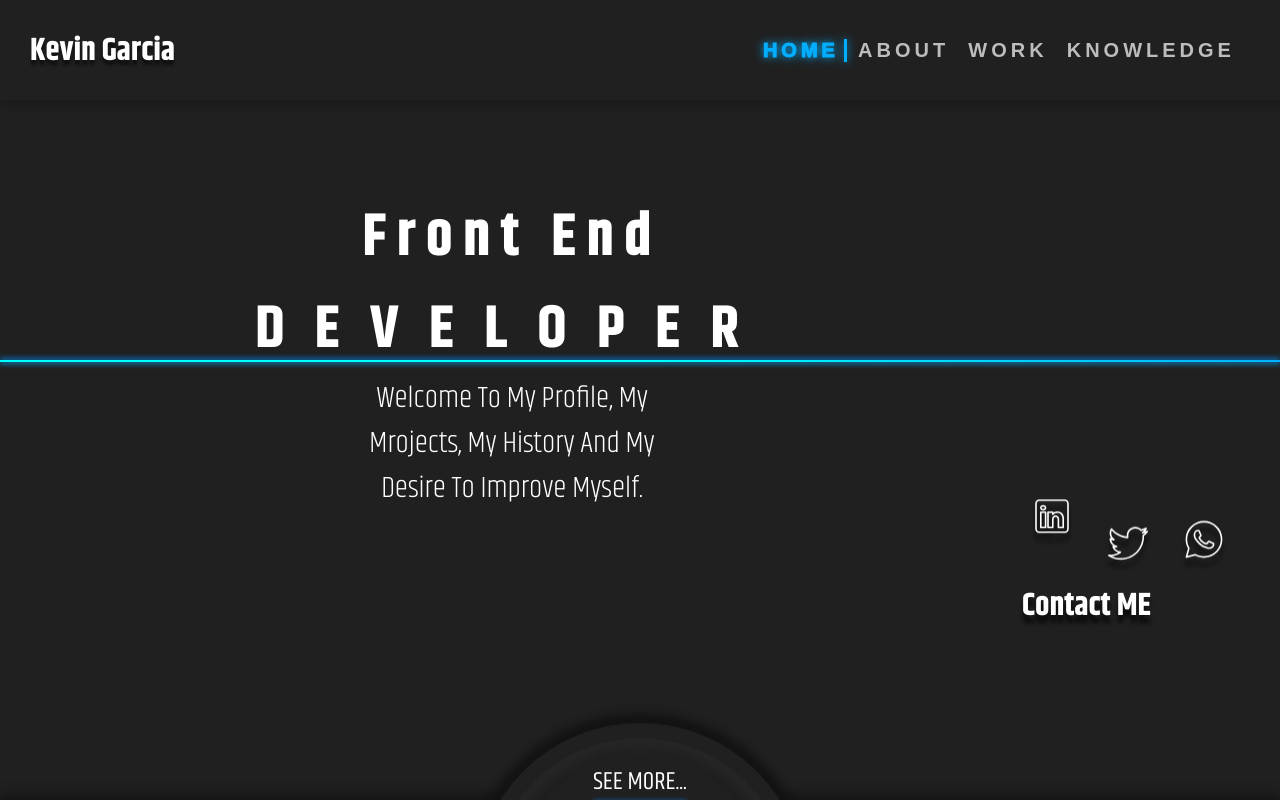
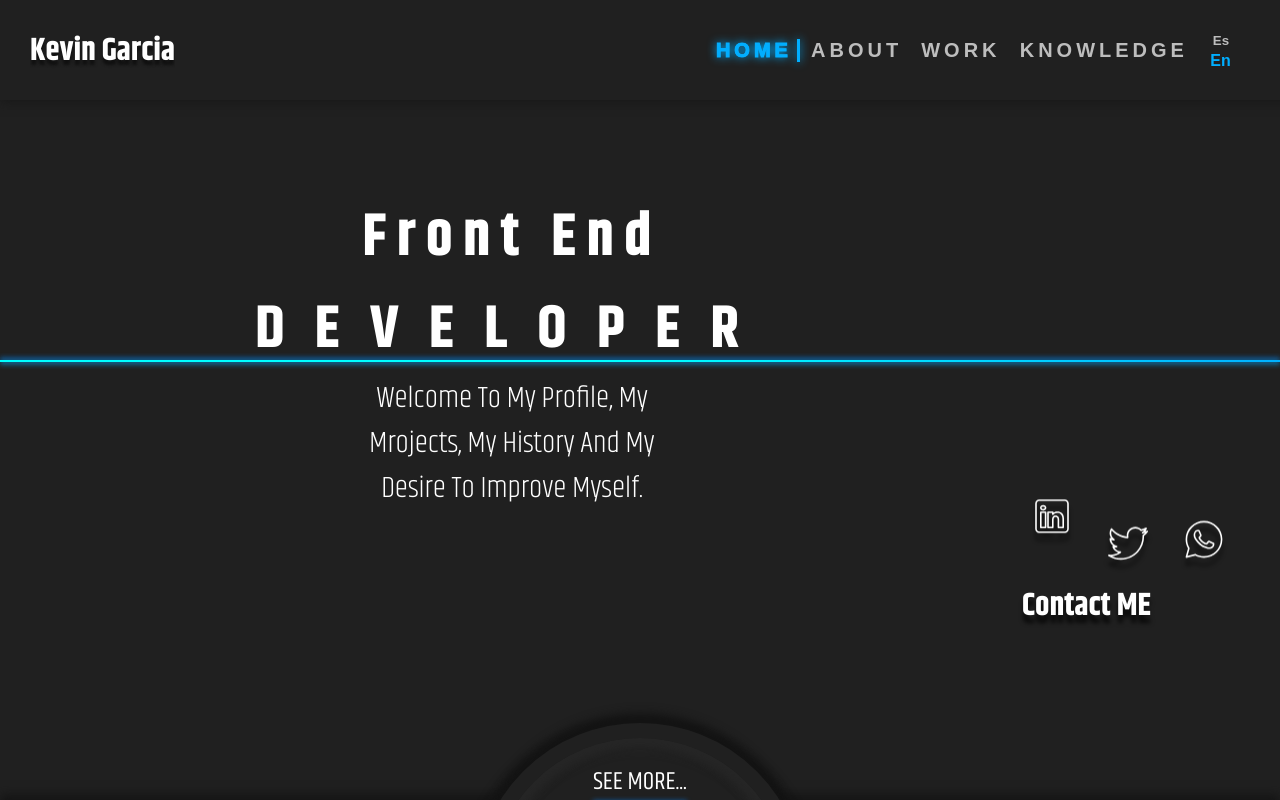
Before and after one commit to KevinAndresG/PersonalPortfolio, a React (Vite) app: page /home in a window 1280 px wide. Built offline with nearby package versions, Linux system fonts and the light colour scheme.

Commit message:
create language selector global context and aply it to navBar

```diff
--- a/package.json
+++ b/package.json
@@ -14,6 +14,7 @@
     "matter-js": "^0.19.0",
     "react": "^18.2.0",
     "react-dom": "^18.2.0",
+    "react-intl": "^6.6.8",
     "react-router-dom": "^6.21.3",
     "scrollreveal": "^4.0.9"
   },
--- a/src/Components/Shared/Header/Header.scss
+++ b/src/Components/Shared/Header/Header.scss
@@ -43,11 +43,22 @@ header {
       position: relative;
       font-size: 20px;
       font-weight: bolder;
-      color: #bdbdbd;
       letter-spacing: 4px;
       transform: scale(1);
       transition: all 0.2s ease;
       padding: 0;
+      a {
+        color: #bdbdbd;
+        text-decoration: none;
+        &.active {
+          cursor: pointer;
+          .hover-text {
+            border-right: var(--border-right) solid var(--animation-color);
+            width: 95%;
+            filter: drop-shadow(0 0 5px var(--animation-color));
+          }
+        }
+      }
     }
     .button.inactive .hover-text {
       border-right: var(--border-right) solid transparent;
@@ -72,6 +83,32 @@ header {
         filter: drop-shadow(0 0 5px var(--animation-color));
       }
     }
+    .lang-cont {
+      display: flex;
+      flex-direction: column;
+      row-gap: 5px;
+      margin-right: 15px;
+      margin-left: 15px;
+      align-items: center;
+      justify-content: center;
+      .lang-button {
+        border: none;
+        padding: 0;
+        background: transparent;
+        color: #bdbdbd;
+        font-weight: bolder;
+        transition: color 0.1s ease, scale 0.1s ease;
+        &:hover {
+          cursor: pointer;
+          scale: 1.2;
+          color: rgb(95, 204, 255);
+        }
+        &.active {
+          scale: 1.2;
+          color: rgb(0, 174, 255);
+        }
+      }
+    }
   }
 }
 
--- a/src/Components/Shared/Header/Header.tsx
+++ b/src/Components/Shared/Header/Header.tsx
@@ -1,31 +1,38 @@
-import { Link, useNavigate } from "react-router-dom";
+import { Link, NavLink } from "react-router-dom";
 import "./Header.scss";
-import { useEffect, useState } from "react";
+import { useContext, useEffect, useState } from "react";
 import MobileHeader from "../MobileHeader/MobileHeader";
+import { LanguageContext } from "../../../Contexts/LanguageSelector/Context";
+import { FormattedMessage, IntlProvider } from "react-intl";
 
 const Header = () => {
-  const navItems = ["HOME", "ABOUT", "WORK", "KNOWLEDGE"];
-  const [screenWidth, setScreenWidth] = useState(window.screen.width);
-  const [y, setY] = useState(window.scrollY);
   const scrollStyles = {
     backgroundColor: "#3131313d",
     backdropFilter: "blur(10px)",
     padding: "0 0 0 30px",
   };
-  const navigate = useNavigate();
-  const navigationMenu = (item: String) => {
-    navigate(`/${item.toLowerCase()}`);
-  };
+  const { state, changeLanguage } = useContext(LanguageContext);
+  const [screenWidth, setScreenWidth] = useState(window.screen.width);
+  const [y, setY] = useState(window.scrollY);
+  const [activelanguage, setActivelanguage] = useState<string>(state.text);
 
   const handleScroll = () => {
     setY(window.scrollY);
   };
 
+  const handleLanguage = (language: string) => {
+    changeLanguage(language);
+    setActivelanguage(language);
+  };
+
+  useEffect(() => {
+    setActivelanguage(state.text);
+  }, [state]);
+
   useEffect(() => {
     window.addEventListener("scroll", () => handleScroll());
 
     return () => {
-      // return a cleanup function to unregister our function since it will run multiple times
       window.removeEventListener("scroll", () => handleScroll());
     };
   }, [y]);
@@ -40,39 +47,81 @@ const Header = () => {
     };
   }, []);
   return (
+    <IntlProvider locale="En" messages={state.messages}>
+      {state.text && (
         <header style={y > 100 ? scrollStyles : {}}>
           {screenWidth <= 760 ? (
-        <MobileHeader navItems={navItems} />
+            <MobileHeader />
           ) : (
             <>
               <Link to={"/"} className="go-home">
                 <h1 className="header-name">Kevin Garcia</h1>
               </Link>
               <div id="Header">
-            {navItems.map((item) => (
+                <button className={`button`}>
+                  <NavLink to={"/home"}>
+                    <span className="actual-text">
+                      &nbsp;{<FormattedMessage id="navBar.home" />}&nbsp;
+                    </span>
+                    <span aria-hidden="true" className="hover-text">
+                      &nbsp;{<FormattedMessage id="navBar.home" />}&nbsp;
+                    </span>
+                  </NavLink>
+                </button>
+                <button className={`button`}>
+                  <NavLink to={"/about"}>
+                    <span className="actual-text">
+                      &nbsp;{<FormattedMessage id="navBar.about" />}&nbsp;
+                    </span>
+                    <span aria-hidden="true" className="hover-text">
+                      &nbsp;{<FormattedMessage id="navBar.about" />}&nbsp;
+                    </span>
+                  </NavLink>
+                </button>
+                <button className={`button`}>
+                  <NavLink to={"/work"}>
+                    <span className="actual-text">
+                      &nbsp;{<FormattedMessage id="navBar.work" />}&nbsp;
+                    </span>
+                    <span aria-hidden="true" className="hover-text">
+                      &nbsp;{<FormattedMessage id="navBar.work" />}&nbsp;
+                    </span>
+                  </NavLink>
+                </button>
+                <button className={`button`}>
+                  <NavLink to={"/knowledge"}>
+                    <span className="actual-text">
+                      &nbsp;{<FormattedMessage id="navBar.knowledge" />}&nbsp;
+                    </span>
+                    <span aria-hidden="true" className="hover-text">
+                      &nbsp;{<FormattedMessage id="navBar.knowledge" />}&nbsp;
+                    </span>
+                  </NavLink>
+                </button>
+                <div className="lang-cont">
                   <button
-                key={item}
-                className={`button ${
-                  window.location.href
-                    .toLowerCase()
-                    .includes(item.toLowerCase())
-                    ? "active"
-                    : "inactive"
+                    className={`lang-button ${
+                      activelanguage === "Es" && "active"
                     }`}
-                onClick={() => {
-                  navigationMenu(item);
-                }}
+                    onClick={() => handleLanguage("Es")}
                   >
-                <span className="actual-text">&nbsp;{item}&nbsp;</span>
-                <span aria-hidden="true" className="hover-text">
-                  &nbsp;{item}&nbsp;
-                </span>
+                    Es
                   </button>
-            ))}
+                  <button
+                    className={`lang-button ${
+                      activelanguage === "En" && "active"
+                    }`}
+                    onClick={() => handleLanguage("En")}
+                  >
+                    En
+                  </button>
+                </div>
               </div>
             </>
           )}
         </header>
+      )}
+    </IntlProvider>
   );
 };
 
--- a/src/Components/Shared/MobileHeader/MobileHeader.tsx
+++ b/src/Components/Shared/MobileHeader/MobileHeader.tsx
@@ -1,38 +1,58 @@
 import { useState } from "react";
 import "./MobileHeader.scss";
-import { useNavigate } from "react-router-dom";
-const MobileHeader = ({ navItems }: any) => {
+import { NavLink } from "react-router-dom";
+import { FormattedMessage } from "react-intl";
+
+const MobileHeader = () => {
   const [isOpen, setIsOpen] = useState(false);
 
   const openMenu = () => {
     setIsOpen(!isOpen);
   };
-  const navigate = useNavigate();
-  const navigationMenu = (item: String) => {
-    navigate(`/${item.toLowerCase()}`);
-  };
   return (
     <div id="mobile-menu">
       <div className={`items-panel ${isOpen && "open"}`}>
         <div id="Header-mobile">
-          {navItems.map((item: string) => (
-            <button
-              key={item}
-              className={`button ${
-                window.location.href.toLowerCase().includes(item.toLowerCase())
-                  ? "active"
-                  : "inactive"
-              }`}
-              onClick={() => {
-                navigationMenu(item);
-              }}
-            >
-              <span className="actual-text">&nbsp;{item}&nbsp;</span>
+          <button className={`button`}>
+            <NavLink to={"/home"}>
+              <span className="actual-text">
+                &nbsp;{<FormattedMessage id="navBar.home" />}&nbsp;
+              </span>
               <span aria-hidden="true" className="hover-text">
-                &nbsp;{item}&nbsp;
+                &nbsp;{<FormattedMessage id="navBar.home" />}&nbsp;
               </span>
-            </button>
-          ))}
+            </NavLink>
+          </button>
+          <button className={`button`}>
+            <NavLink to={"/about"}>
+              <span className="actual-text">
+                &nbsp;{<FormattedMessage id="navBar.about" />}&nbsp;
+              </span>
+              <span aria-hidden="true" className="hover-text">
+                &nbsp;{<FormattedMessage id="navBar.about" />}&nbsp;
+              </span>
+            </NavLink>
+          </button>
+          <button className={`button`}>
+            <NavLink to={"/work"}>
+              <span className="actual-text">
+                &nbsp;{<FormattedMessage id="navBar.work" />}&nbsp;
+              </span>
+              <span aria-hidden="true" className="hover-text">
+                &nbsp;{<FormattedMessage id="navBar.work" />}&nbsp;
+              </span>
+            </NavLink>
+          </button>
+          <button className={`button`}>
+            <NavLink to={"/knowledge"}>
+              <span className="actual-text">
+                &nbsp;{<FormattedMessage id="navBar.knowledge" />}&nbsp;
+              </span>
+              <span aria-hidden="true" className="hover-text">
+                &nbsp;{<FormattedMessage id="navBar.knowledge" />}&nbsp;
+              </span>
+            </NavLink>
+          </button>
         </div>
       </div>
       <div className="hamburguer-button" onClick={openMenu}>
--- /dev/null
+++ b/src/Contexts/LanguageSelector/Context.ts
@@ -0,0 +1,9 @@
+import { createContext } from "react";
+const state = {
+  state: {
+    text: "En",
+    messages: {},
+  },
+  changeLanguage: (_lang: string) => {},
+};
+export const LanguageContext = createContext(state);
--- /dev/null
+++ b/src/Contexts/LanguageSelector/Index.tsx
@@ -0,0 +1,59 @@
+import { useEffect, useReducer } from "react";
+import { LanguageContext } from "./Context";
+import English from "../../lang/en.json";
+import Spanish from "../../lang/es.json";
+
+export const reducer = (state: any, action: any) => {
+  switch (action.type) {
+    case "Es":
+      return {
+        ...state,
+        text: action.value.text,
+        messages: action.value.messages,
+      };
+    case "En":
+      return {
+        ...state,
+        text: action.value.text,
+        messages: action.value.messages,
+      };
+    default:
+      break;
+  }
+};
+const LanguageProvider = ({ children }: any) => {
+  const [state, dispatch] = useReducer(reducer, {
+    text: "",
+    messages: {},
+  });
+  const changeLanguage = (lang: string) => {
+    localStorage.setItem("lang", lang);
+    switch (lang) {
+      case "Es":
+        dispatch({
+          type: lang,
+          value: { text: lang, messages: { ...Spanish } },
+        });
+        break;
+      case "En":
+        dispatch({
+          type: lang,
+          value: { text: lang, messages: { ...English } },
+        });
+        break;
+      default:
+        break;
+    }
+  };
+  useEffect(() => {
+    let langSel = "lang" in localStorage ? localStorage.getItem("lang")! : "En";
+    changeLanguage(langSel);
+  }, []);
+  return (
+    <LanguageContext.Provider value={{ state, changeLanguage }}>
+      {children}
+    </LanguageContext.Provider>
+  );
+};
+
+export default LanguageProvider;
--- /dev/null
+++ b/src/lang/en.json
@@ -0,0 +1,6 @@
+{
+  "navBar.home": "HOME",
+  "navBar.about": "ABOUT",
+  "navBar.work": "WORK",
+  "navBar.knowledge": "KNOWLEDGE"
+}
--- /dev/null
+++ b/src/lang/es.json
@@ -0,0 +1,6 @@
+{
+  "navBar.home": "INICIO",
+  "navBar.about": "ACERCA",
+  "navBar.work": "PROYECTOS",
+  "navBar.knowledge": "HABILIDADES"
+}
```
Also changed, not shown: src/Components/Shared/MobileHeader/MobileHeader.scss (+20 -0 lines), src/Routes/Router.tsx (+11 -0 lines). Lines whose indentation alone changed are shown as unchanged.
